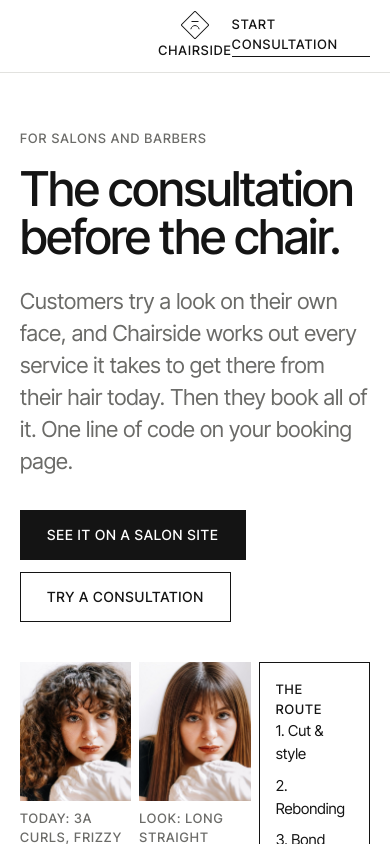
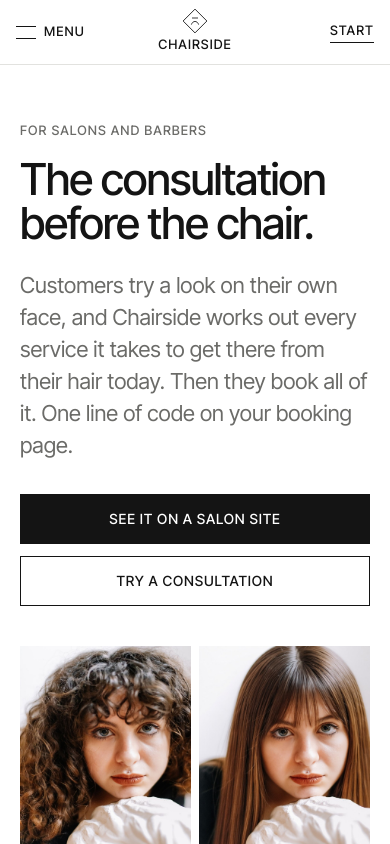
Before and after one commit to miawab/youcam, a Next.js app: page / in a window 390 px wide. Shown: the top 844 px of the page. Built offline with nearby package versions, Linux system fonts and the light colour scheme.

Commit message:
Mobile layout: menu header, stacked actions, camera first, full-screen embed
Co-Authored-By: Claude Opus 5.5 <noreply@anthropic.com>

```diff
--- a/src/app/globals.css
+++ b/src/app/globals.css
@@ -106,6 +106,13 @@ body {
 }
 .skip-link:focus { top: 12px; }
 
+/* On phones, button rows stack full width with the main action on top, within thumb reach. */
+@media (max-width: 639px) {
+  .actions, .actions-rev { flex-direction: column; align-items: stretch; }
+  .actions-rev { flex-direction: column-reverse; }
+  .actions > .btn, .actions-rev > .btn { width: 100%; }
+}
+
 @media (prefers-reduced-motion: reduce) {
   *, *::before, *::after { animation: none !important; transition: none !important; scroll-behavior: auto !important; }
 }
--- a/src/app/page.tsx
+++ b/src/app/page.tsx
@@ -66,11 +66,11 @@ const STEP_VISUALS = [
       </div>
     ))}
   </dl>,
-  <div key="route" className="flex items-end gap-3">
+  <div key="route" className="flex flex-wrap items-end gap-3">
     <img src={SAMPLE.photos.front} alt="" className="aspect-[4/5] w-24 object-cover sm:w-28" />
     <div className="pb-10 text-2xl text-muted">→</div>
     <img src={SAMPLE.tryons.female_long_straight} alt="" className="aspect-[4/5] w-24 object-cover sm:w-28" />
-    <div className="ml-2 flex flex-col items-start gap-2 pb-1">
+    <div className="flex w-full flex-wrap gap-2 sm:ml-2 sm:w-auto sm:flex-col sm:items-start sm:pb-1">
       {["Cut", "Rebonding", "Bond repair"].map((s) => (
         <div key={s} className="chip">{s}</div>
       ))}
@@ -95,11 +95,11 @@ export default function Home() {
       <section className="mx-auto grid max-w-6xl gap-10 px-5 py-14 md:grid-cols-[1.1fr_1fr] md:items-center md:py-20">
         <div>
           <div className="label text-muted">For salons and barbers</div>
-          <h1 className="mt-4 text-5xl font-medium leading-[1.02] tracking-tight sm:text-6xl">The consultation before the chair.</h1>
+          <h1 className="mt-4 text-[2.75rem] font-medium leading-[1.02] tracking-tight sm:text-6xl">The consultation before the chair.</h1>
           <p className="mt-6 max-w-lg text-xl text-muted">
             Customers try a look on their own face, and Chairside works out every service it takes to get there from their hair today. Then they book all of it. One line of code on your booking page.
           </p>
-          <div className="mt-8 flex flex-wrap gap-3">
+          <div className="actions mt-8 flex flex-wrap gap-3">
             <Link href="/salon" className="btn btn-solid">
               See it on a salon site
             </Link>
@@ -108,7 +108,7 @@ export default function Home() {
             </Link>
           </div>
         </div>
-        <div className="grid grid-cols-3 gap-2">
+        <div className="grid grid-cols-2 gap-2 sm:grid-cols-3">
           <figure className="col-span-1">
             <img src={SAMPLE.photos.front} alt="Customer today" className="aspect-[4/5] w-full object-cover" />
             <figcaption className="label mt-2 text-muted">Today: 3A curls, frizzy</figcaption>
@@ -117,9 +117,9 @@ export default function Home() {
             <img src={SAMPLE.tryons.female_long_straight} alt="Straight look" className="aspect-[4/5] w-full object-cover" />
             <figcaption className="label mt-2 text-muted">Look: long straight</figcaption>
           </figure>
-          <div className="col-span-1 flex flex-col justify-between border border-ink p-4 text-sm">
+          <div className="col-span-2 flex flex-col justify-between gap-3 border border-ink p-4 text-sm sm:col-span-1">
             <div className="label">The route</div>
-            <ol className="space-y-2">
+            <ol className="flex flex-wrap gap-x-4 gap-y-2 sm:block sm:space-y-2">
               <li>1. Cut &amp; style</li>
               <li>2. Rebonding</li>
               <li>3. Bond repair</li>
@@ -146,9 +146,9 @@ export default function Home() {
           <div className="label text-muted">What it solves</div>
           <h2 className="mx-auto mt-4 max-w-2xl text-4xl font-medium leading-tight tracking-tight sm:text-5xl">Better for the person in the chair. Better for the people behind it.</h2>
         </div>
-        <div className="mt-16 grid gap-px bg-ink md:grid-cols-2">
+        <div className="mt-12 grid gap-px bg-ink sm:mt-16 md:grid-cols-2">
           {SOLVES.map(({ who, items }) => (
-            <div key={who} className="bg-paper p-8 sm:p-10">
+            <div key={who} className="bg-paper px-0 py-8 sm:p-10">
               <h3 className="label">{who}</h3>
               <ul className="mt-8 space-y-7">
                 {items.map(([t, d]) => (
@@ -173,8 +173,8 @@ export default function Home() {
         </div>
         <ol className="mt-16 border-t border-ink">
           {STEPS.map(([t, d], i) => (
-            <li key={t} className="grid gap-8 border-b border-line py-12 md:grid-cols-[110px_1fr_auto] md:items-center md:gap-12 md:py-16">
-              <div aria-hidden className="text-6xl font-light leading-none tracking-tight text-muted/40 md:text-7xl">{String(i + 1).padStart(2, "0")}</div>
+            <li key={t} className="grid gap-6 border-b border-line py-10 md:grid-cols-[110px_1fr_auto] md:items-center md:gap-12 md:py-16">
+              <div aria-hidden className="text-5xl sm:text-6xl font-light leading-none tracking-tight text-muted/40 md:text-7xl">{String(i + 1).padStart(2, "0")}</div>
               <div>
                 <h3 className="text-2xl font-medium tracking-tight sm:text-3xl">{t}</h3>
                 <p className="mt-4 max-w-md text-lg text-muted">{d}</p>
--- a/src/app/salon/page.tsx
+++ b/src/app/salon/page.tsx
@@ -48,7 +48,7 @@ export default function SalonPage() {
                 {ids.map((id) => (
                   <li key={id} className="flex justify-between gap-4 border-b border-[#1d1b18]/10 pb-2">
                     <span>{SERVICES[id].name}</span>
-                    <span className="tabular-nums">{pkr(SERVICES[id].price)}</span>
+                    <span className="whitespace-nowrap tabular-nums">{pkr(SERVICES[id].price)}</span>
                   </li>
                 ))}
               </ul>
--- a/src/components/Framer.tsx
+++ b/src/components/Framer.tsx
@@ -129,7 +129,7 @@ export default function Framer({ hint, onCapture, guide = "front" }: Props) {
       )}
       {img && <p className="mt-1 text-center text-sm text-muted">Drag and zoom until your face fills the oval.</p>}
 
-      <div className="mx-auto mt-4 flex max-w-[380px] flex-wrap justify-center gap-2">
+      <div className="mx-auto mt-4 flex max-w-[380px] gap-2 [&>*]:flex-1 [&>*]:px-3">
         {!live && (
           <button className="btn btn-line" onClick={startCamera} type="button">
             Use camera
--- /dev/null
+++ b/src/components/MobileMenu.tsx
@@ -0,0 +1,51 @@
+"use client";
+
+import Link from "next/link";
+import { useEffect, useState } from "react";
+
+// Full-screen menu below the lg breakpoint.
+export default function MobileMenu({ links }: { links: readonly (readonly [string, string])[] }) {
+  const [open, setOpen] = useState(false);
+
+  useEffect(() => {
+    if (!open) return;
+    const onKey = (e: KeyboardEvent) => e.key === "Escape" && setOpen(false);
+    document.addEventListener("keydown", onKey);
+    document.body.style.overflow = "hidden";
+    return () => {
+      document.removeEventListener("keydown", onKey);
+      document.body.style.overflow = "";
+    };
+  }, [open]);
+
+  return (
+    <div className="lg:hidden">
+      <button
+        className="label -ml-2 flex min-h-11 items-center gap-2 px-2"
+        aria-expanded={open}
+        aria-controls="mobile-menu"
+        onClick={() => setOpen(!open)}
+      >
+        <span aria-hidden className="relative block h-3 w-5">
+          <span className={`absolute left-0 h-px w-5 bg-ink transition-transform ${open ? "top-1.5 rotate-45" : "top-0"}`} />
+          <span className={`absolute left-0 h-px w-5 bg-ink transition-transform ${open ? "top-1.5 -rotate-45" : "top-3"}`} />
+        </span>
+        {open ? "Close" : "Menu"}
+      </button>
+      {open && (
+        <nav id="mobile-menu" aria-label="Main" className="fixed inset-x-0 bottom-0 top-16 z-30 overflow-y-auto bg-paper px-5 py-6">
+          <ul className="border-t border-line">
+            {[...links, ["/consult", "Start a consultation"] as const].map(([href, t]) => (
+              <li key={href} className="border-b border-line">
+                <Link href={href} onClick={() => setOpen(false)} className="flex min-h-16 items-center justify-between text-2xl font-medium tracking-tight">
+                  {t}
+                  <span aria-hidden className="text-muted">→</span>
+                </Link>
+              </li>
+            ))}
+          </ul>
+        </nav>
+      )}
+    </div>
+  );
+}
--- a/src/components/SiteHeader.tsx
+++ b/src/components/SiteHeader.tsx
@@ -1,4 +1,5 @@
 import Link from "next/link";
+import MobileMenu from "./MobileMenu";
 
 export function Mark({ className = "h-7 w-7" }: { className?: string }) {
   return (
@@ -9,27 +10,37 @@ export function Mark({ className = "h-7 w-7" }: { className?: string }) {
   );
 }
 
+const NAV = [
+  ["/#how", "How it works"],
+  ["/#solves", "What it solves"],
+  ["/#salons", "For salons"],
+  ["/salon", "Demo salon"],
+] as const;
+
+// Phones and tablets: menu | logo | start. Desktop: links | logo | links. The logo sits in the true centre either way.
 export default function SiteHeader() {
   return (
     <>
       <a href="#content" className="skip-link label">Skip to content</a>
-    <header className="sticky top-0 z-20 border-b border-line bg-paper/95 backdrop-blur">
-      <div className="mx-auto grid h-[72px] max-w-6xl grid-cols-[1fr_auto_1fr] items-center px-5">
-        <nav className="label hidden gap-7 md:flex">
-          <Link href="/#how">How it works</Link>
-          <Link href="/#solves">What it solves</Link>
-          <Link href="/#salons">For salons</Link>
+      <header className="sticky top-0 z-30 border-b border-line bg-paper">
+        <div className="mx-auto grid h-16 max-w-6xl grid-cols-[1fr_auto_1fr] items-center px-4 sm:px-5 lg:h-[72px]">
+          <div className="flex items-center">
+            <MobileMenu links={NAV} />
+            <nav aria-label="Main" className="label hidden gap-7 lg:flex">
+              {NAV.slice(0, 3).map(([href, t]) => (
+                <Link key={href} href={href} className="hover:opacity-60">{t}</Link>
+              ))}
             </nav>
-        <Link href="/" className="col-start-2 flex flex-col items-center gap-0.5">
-          <Mark />
-          <span className="label tracking-[0.22em]">Chairside</span>
+          </div>
+          <Link href="/" className="flex flex-col items-center gap-0.5" aria-label="Chairside home">
+            <Mark className="h-6 w-6 lg:h-7 lg:w-7" />
+            <span className="label text-[11px] tracking-[0.22em] lg:text-[13px]">Chairside</span>
           </Link>
-        <div className="label col-start-3 flex items-center justify-end gap-7">
-          <Link href="/salon" className="hidden md:block">
-            Demo salon
-          </Link>
+          <div className="label flex items-center justify-end gap-7">
+            <Link href="/salon" className="hidden hover:opacity-60 lg:block">Demo salon</Link>
             <Link href="/consult" className="border-b border-ink pb-0.5">
-            Start consultation
+              <span className="lg:hidden">Start</span>
+              <span className="hidden lg:inline">Start consultation</span>
             </Link>
           </div>
         </div>
```
Also changed, not shown: public/embed.js (+24 -8 lines), src/components/consult/Flow.tsx (+30 -26 lines). Lines whose indentation alone changed are shown as unchanged.
